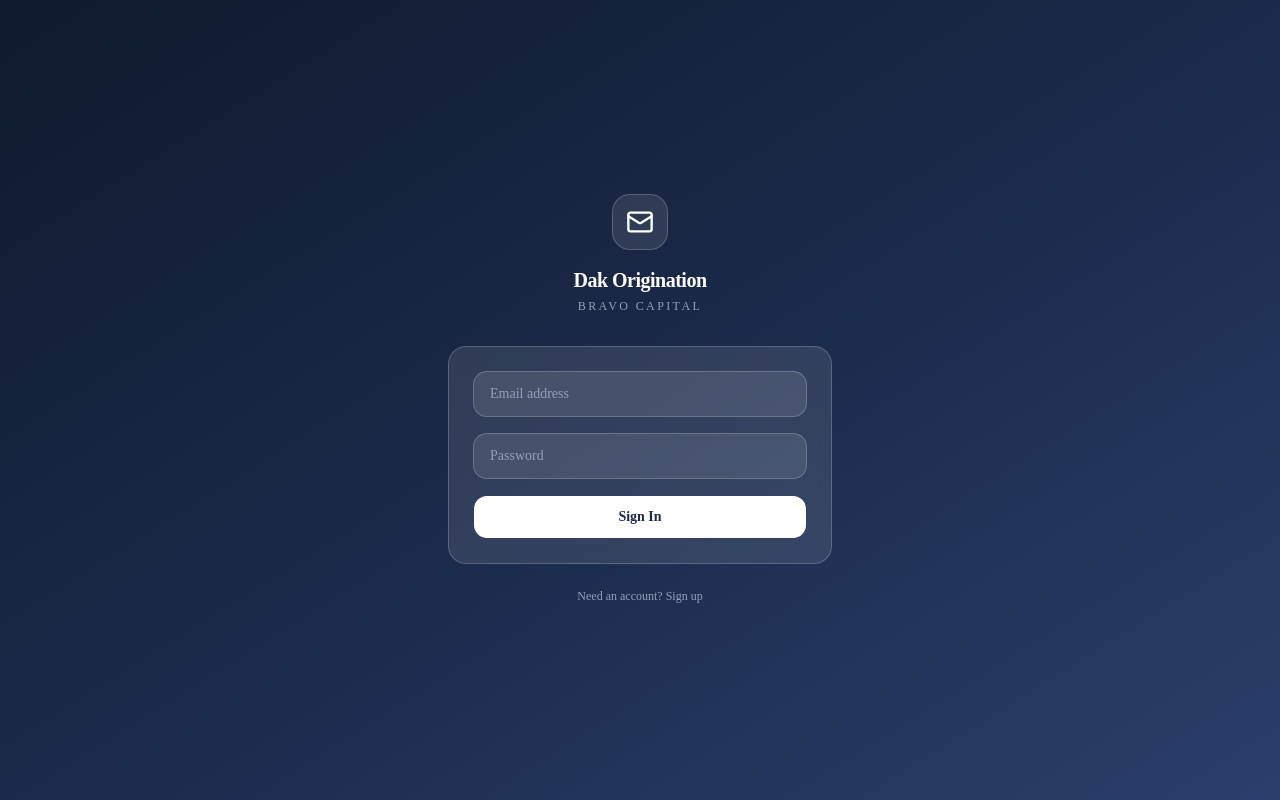
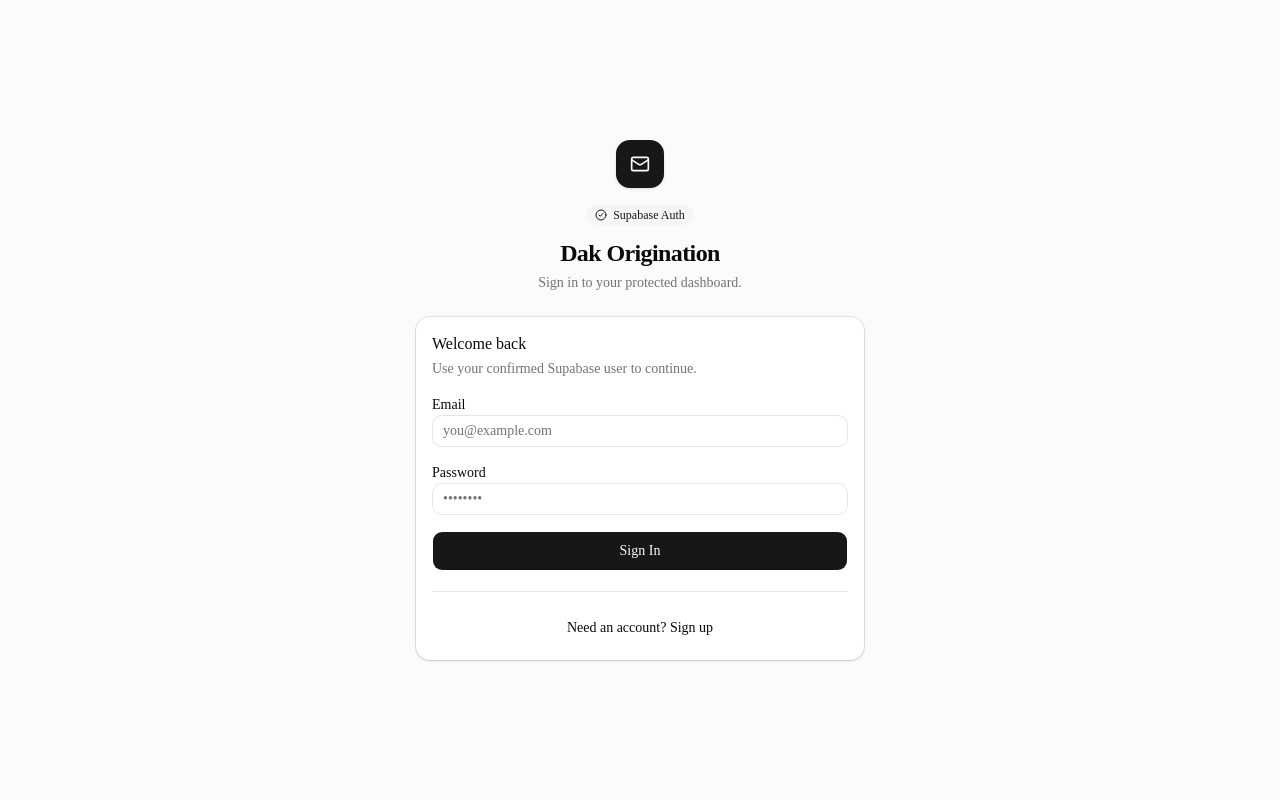
Before and after one commit to okatselnik-byte/dak-origination-tracker-next, a Next.js app: page / in a window 1280 px wide. Built offline with nearby package versions, Linux system fonts and the light colour scheme; no server answers.

Commit message:
Clean auth page with shadcn UI

```diff
--- a/src/app/page.tsx
+++ b/src/app/page.tsx
@@ -1,12 +1,16 @@
 "use client";
 
 import { zodResolver } from "@hookform/resolvers/zod";
-import { Mail } from "lucide-react";
+import { CheckCircle2, Loader2, Mail } from "lucide-react";
 import { useRouter } from "next/navigation";
 import { useEffect, useState } from "react";
 import { useForm } from "react-hook-form";
 import { z } from "zod";
+import { Badge } from "@/components/ui/badge";
 import { Button } from "@/components/ui/button";
+import { Card, CardContent, CardDescription, CardHeader, CardTitle } from "@/components/ui/card";
+import { Input } from "@/components/ui/input";
+import { Separator } from "@/components/ui/separator";
 import { supabase } from "@/lib/supabase";
 
 const authSchema = z.object({
@@ -64,68 +68,76 @@ export default function AuthPage() {
   }
 
   return (
-    <main className="flex min-h-screen items-center justify-center bg-gradient-to-br from-[#0f1a2e] via-[#1B2A4A] to-[#2a3f6b] p-6">
-      <section className="w-full max-w-sm">
-        <div className="mb-8 flex flex-col items-center text-center">
-          <div className="mb-4 flex h-14 w-14 items-center justify-center rounded-2xl border border-white/20 bg-white/10 text-white backdrop-blur-sm">
-            <Mail className="h-7 w-7" />
+    <main className="flex min-h-screen items-center justify-center bg-muted/40 px-4 py-10 sm:px-6 lg:px-8">
+      <section className="w-full max-w-md space-y-6">
+        <div className="text-center">
+          <div className="mx-auto mb-4 flex size-12 items-center justify-center rounded-xl bg-primary text-primary-foreground shadow-sm">
+            <Mail className="size-5" />
           </div>
-          <h1 className="text-xl font-semibold tracking-tight text-white">Dak Origination</h1>
-          <p className="mt-1 text-xs uppercase tracking-[0.2em] text-slate-400">Bravo Capital</p>
+          <Badge className="mb-3 gap-1.5" variant="secondary">
+            <CheckCircle2 className="size-3.5" /> Supabase Auth
+          </Badge>
+          <h1 className="text-2xl font-semibold tracking-tight text-foreground">Dak Origination</h1>
+          <p className="mt-1 text-sm text-muted-foreground">Sign in to your protected dashboard.</p>
         </div>
 
-        <form
-          className="space-y-4 rounded-2xl border border-white/20 bg-white/10 p-6 backdrop-blur-md"
-          onSubmit={form.handleSubmit(submit)}
-        >
-          <div>
-            <input
-              className="w-full rounded-xl border border-white/20 bg-white/10 px-4 py-3 text-sm text-white outline-none transition-all placeholder:text-slate-400 focus:border-blue-400/50 focus:ring-2 focus:ring-blue-400/30"
-              placeholder="Email address"
-              type="email"
-              {...form.register("email")}
-            />
+        <Card className="border-border/70 bg-card shadow-sm">
+          <CardHeader>
+            <CardTitle>{mode === "login" ? "Welcome back" : "Create account"}</CardTitle>
+            <CardDescription>
+              {mode === "login"
+                ? "Use your confirmed Supabase user to continue."
+                : "Create a Supabase account. Email confirmation may be required."}
+            </CardDescription>
+          </CardHeader>
+          <CardContent>
+            <form className="space-y-4" onSubmit={form.handleSubmit(submit)}>
+              <div className="space-y-1.5">
+                <label className="text-sm font-medium text-foreground" htmlFor="email">
+                  Email
+                </label>
+                <Input id="email" placeholder="you@example.com" type="email" {...form.register("email")} />
                 {form.formState.errors.email ? (
-              <p className="mt-1 text-xs text-red-300">{form.formState.errors.email.message}</p>
+                  <p className="text-xs text-destructive">{form.formState.errors.email.message}</p>
                 ) : null}
               </div>
 
-          <div>
-            <input
-              className="w-full rounded-xl border border-white/20 bg-white/10 px-4 py-3 text-sm text-white outline-none transition-all placeholder:text-slate-400 focus:border-blue-400/50 focus:ring-2 focus:ring-blue-400/30"
-              placeholder="Password"
-              type="password"
-              {...form.register("password")}
-            />
+              <div className="space-y-1.5">
+                <label className="text-sm font-medium text-foreground" htmlFor="password">
+                  Password
+                </label>
+                <Input id="password" placeholder="••••••••" type="password" {...form.register("password")} />
                 {form.formState.errors.password ? (
-              <p className="mt-1 text-xs text-red-300">{form.formState.errors.password.message}</p>
+                  <p className="text-xs text-destructive">{form.formState.errors.password.message}</p>
                 ) : null}
               </div>
 
               {status ? (
-            <div className="rounded-lg bg-white/10 px-3 py-2 text-xs text-slate-200">{status}</div>
+                <div className="rounded-lg border bg-muted/40 px-3 py-2 text-sm text-muted-foreground">{status}</div>
               ) : null}
 
-          <Button
-            className="h-11 w-full rounded-xl bg-white text-sm font-semibold text-[#1B2A4A] hover:bg-slate-100"
-            disabled={isSubmitting}
-            type="submit"
-          >
+              <Button className="h-10 w-full gap-2" disabled={isSubmitting} type="submit">
+                {isSubmitting ? <Loader2 className="size-4 animate-spin" /> : null}
                 {isSubmitting ? "Working..." : mode === "login" ? "Sign In" : "Create Account"}
               </Button>
             </form>
 
-        <button
-          className="mt-6 w-full text-center text-xs text-slate-400 hover:text-white"
+            <Separator className="my-5" />
+
+            <Button
+              className="w-full"
               onClick={() => {
                 setMode(mode === "login" ? "signup" : "login");
                 setStatus(null);
                 form.clearErrors();
               }}
               type="button"
+              variant="ghost"
             >
               {mode === "login" ? "Need an account? Sign up" : "Already have an account? Log in"}
-        </button>
+            </Button>
+          </CardContent>
+        </Card>
       </section>
     </main>
   );
```
Lines whose indentation alone changed are shown as unchanged.
